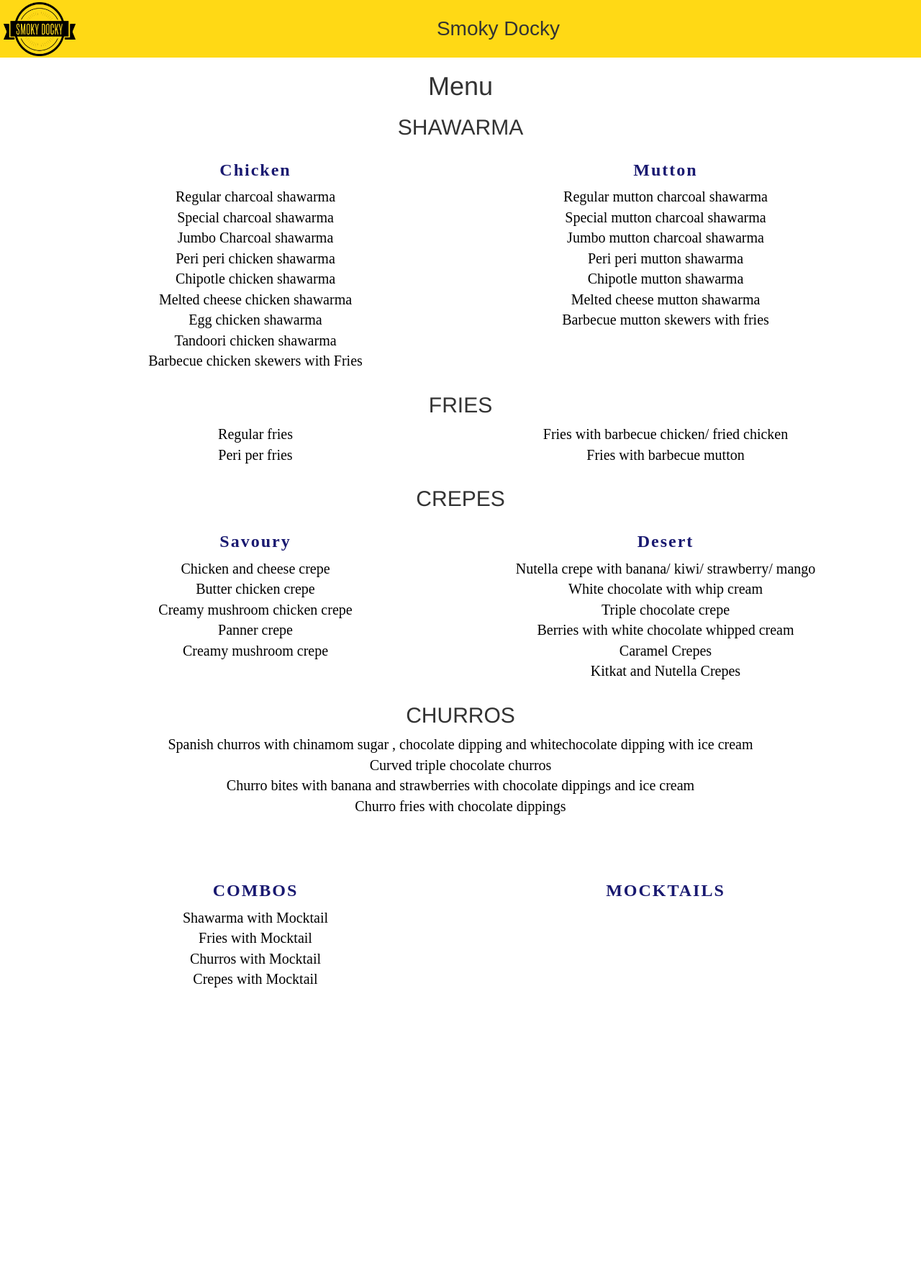
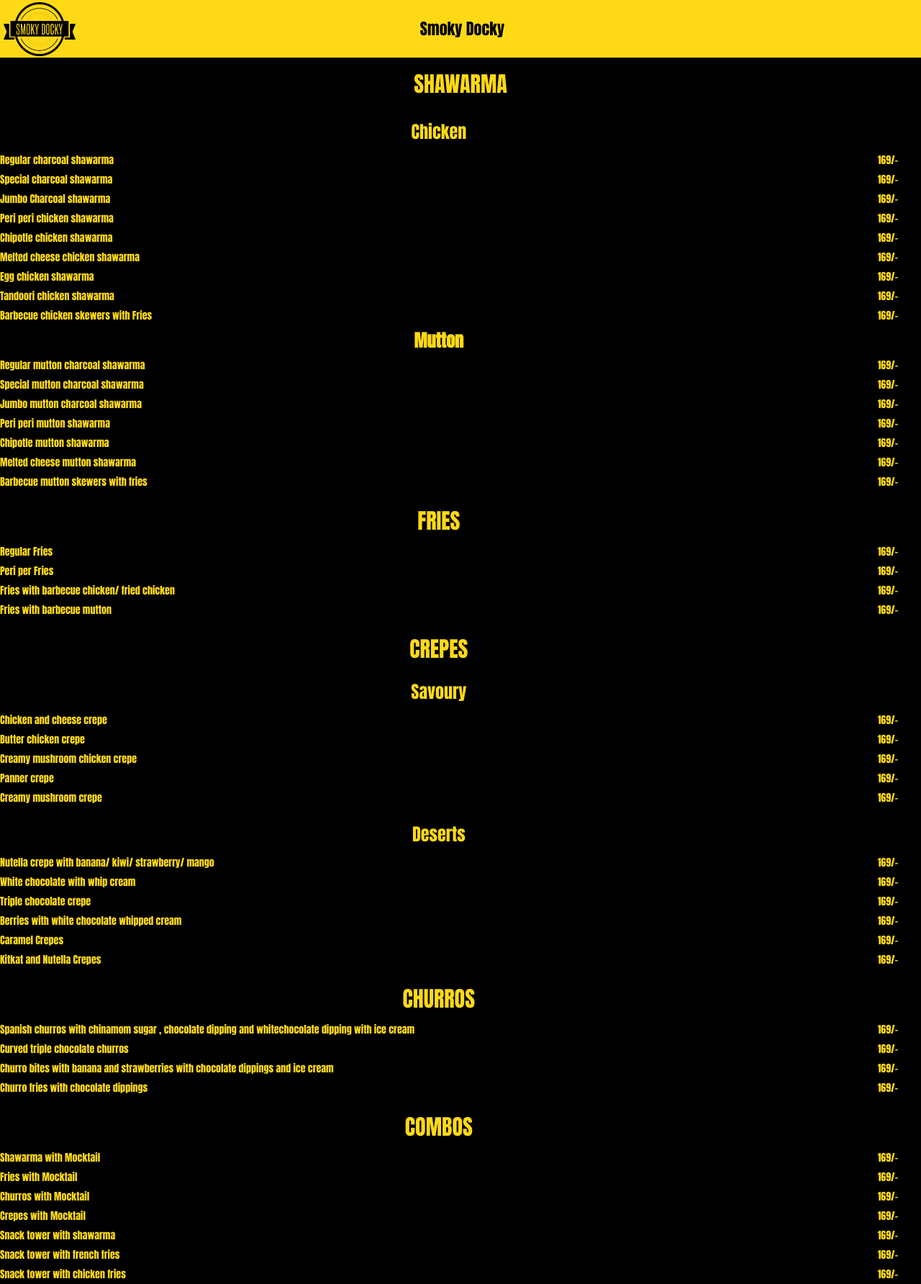
Before and after one commit to shanmukha0404/smokey, a plain HTML site: page menu.html in a window 1280 px wide. Shown: the top 1784 px of the page at 72% size. Before the commit the page ends 1385 px from the top, so only its background shows below. Drawn offline with nearby package versions, Linux system fonts and the light colour scheme.

Commit message:
Update menu.html

```diff
--- a/menu.html
+++ b/menu.html
@@ -1,11 +1,18 @@
 <!DOCTYPE html>
 <html lang="en">
+
 <head>
   <meta charset="UTF-8">
   <meta http-equiv="X-UA-Compatible" content="IE=edge">
   <meta name="viewport" content="width=device-width, initial-scale=1.0">
   <title>Document</title>
+
+  <meta charset="UTF-8">
+  <meta http-equiv="X-UA-Compatible" content="IE=edge">
+  <meta name="viewport" content="width=device-width, initial-scale=1.0">
+  <title>Document</title>
   <link rel="stylesheet" href="style.css">
+  <link rel="stylesheet" type="text/css" href="//fonts.googleapis.com/css?family=Anton" />
   <link rel="stylesheet" href="https://stackpath.bootstrapcdn.com/bootstrap/4.3.1/css/bootstrap.min.css"
     integrity="sha384-ggOyR0iXCbMQv3Xipma34MD+dH/1fQ784/j6cY/iJTQUOhcWr7x9JvoRxT2MZw1T" crossorigin="anonymous">
 
@@ -17,261 +24,302 @@
   <script src="https://maxcdn.bootstrapcdn.com/bootstrap/3.4.1/js/bootstrap.min.js"></script>
   <!-- Font-Awesome Link-->
   <link rel="stylesheet" href="https://cdnjs.cloudflare.com/ajax/libs/font-awesome/4.7.0/css/font-awesome.min.css">
+
   <style>
-    *{
-        box-sizing: border-box;
-    }
-    #brand{
-        font-family:freestyle script;
-        font-size: 60px;
-        font-weight: bolder;
-        color: orangered;
-        padding-left: 40px;
-        padding-bottom: 10px;
-    }
-    #nav li{
-        color: white;
-        font-size: 18px;
-        font-weight: 900;
-        font-family: Segoe print;
-        padding: 10px 0px;
-    }
-    .li:hover{
-        color: black;
-    }
-    /* #menuBanner p{
-        font-size: 50px;
-        color: yellow;
-        width: 50%;
-        background-color: rgb(0,0,0,0.5);
-        border-radius: 50px;
-        margin: 70px 0px 0px 0px;
-        font-family: vivaldi;
-        font-weight: bolder;
-        letter-spacing: 40px;
-    } */
-
-    #content h2{
-        color: orangered;
-        font-size: 24px;
-        font-weight: bolder;
-        font-family: bookman old style;
-        letter-spacing: 2px;
-    }
-    #content li{
-        color: black;
-        font-size: 20px;
-        font-family: goudy old style;
-        padding-right: 50px;
+    li {
       list-style: none;
     }
-    h3{
-        color: midnightblue;
-        font-size: 24px;
-        font-weight: bolder;
-        font-family: bookman old style;
-        letter-spacing: 2px;
-        padding: 0px 50px;
-        text-align: center;
-    }
-    #span{
-        color: orangered;
+
+    table {
+      border-collapse: separate;
+      border-spacing: 0 0.5em;
     }
 
-    #footer{
-        width: 99%;
-        background-color: black;
-        color: white;
-        padding: 0px 15px 0px 0px;
-        font-size: 20px;
-    }
-    #footer i{
-        margin-left: 30px;
-        padding-top: 15px;
-    }
-    #footer i:first-child{
-        padding-left: 10px;
-    }
-    #footer i:hover{
-        color: royalblue;
-        transition-duration: .5s;
-    }
-    #footer p{
-        padding: 15px 0px 0px 10px;
-        font-size: 14px;
-        font-family: goudy old style;
-        letter-spacing: 2px;
-    }
-    .footerP:hover{
-        color: green;
-        transition-duration: .5s;
-    }
-    #footer:hover{
-        border-top-left-radius: 40px;
-        border-top-right-radius:40px;
+    td {
+      margin-right: 1rem;
+      margin-left: 1rem;
     }
 
-    #copy{
-        width: 99%;
-        background-color: white;
-        color: black;
-        font-size: 14px;
-        font-family: goudy old style;
-        letter-spacing: 2px;
-        margin-bottom: 50px;
+    body {
+      font-family: 'Anton';
     }
   </style>
+
+
 </head>
-<body style="overflow-x: hidden;">
+
+<body style="background-color: black;color: #FFD915;">
   <div class="d-flex justify-content-between py-1 pl-2" style="background-color:#FFD915">
     <!-- smoky docky logo  -->
     <div><img src="logo2.png" alt="" class="logoHW"></div>
 
     <!-- heading smoky docky -->
     <div class="mt-auto mb-auto">
-        <span class="fontStyle"> Smoky Docky </span>
+      <span style="color: black;font-size: 22px; margin-left: -10rem;"> Smoky Docky </span>
     </div>
-
     <!-- menu button icon  -->
     <div class="mt-auto mb-auto">
     </div>
   </div>
 
-    <!-- menu text -->
-  <div class="row">
-    <div class="container-fluid" id="menuBanner">
-        <center><h1>Menu</h1></center>
-        <center><h2>SHAWARMA</h2></center>
-      </div>
-  </div>
-<!-- shawarma content -->
-<div class="container" id="content">
-  <div class="row" style="text-align: center;">
-    <div class="col">
-      <h3>Chicken</h3>
-      <ul class="ml-3">
-        <li>Regular charcoal shawarma</li>
-        <li>Special charcoal shawarma</li>
-        <li>Jumbo Charcoal shawarma</li>
-        <li>Peri peri chicken shawarma</li>
-        <li>Chipotle chicken shawarma</li>
-        <li>Melted cheese chicken shawarma </li>
-        <li>Egg chicken shawarma</li>
-        <li>Tandoori chicken shawarma</li>
-        <li>Barbecue chicken skewers with Fries</li>
-      </ul>
-    </div>
-    <div class="col">
-      <h3>Mutton</h3>
-      <ul class="ml-3">
-        <li> Regular mutton charcoal shawarma </li>
-        <li>Special mutton charcoal shawarma </li>
-        <li>Jumbo mutton charcoal shawarma </li>
-        <li>Peri peri mutton shawarma </li>
-        <li>Chipotle mutton shawarma </li>
-        <li>Melted cheese mutton shawarma</li>
-        <li>Barbecue mutton skewers with fries </li>
-      </ul>
-    </div>
-  </div>
-</div>
+  <!-- Shawarma list -->
+  <table style="width: 100%;color: #FFD915;border:none;">
+    <span class="d-flex justify-content-center"><h2>SHAWARMA</h2></span>
+    <th class="d-flex justify-content-center"><h3>Chicken</h3></th>
+    <tr>
+      <td>Regular charcoal shawarma</td>
+      <td>169/-</td>
+    </tr>
+    <tr>
+      <td>Special charcoal shawarma</td>
+      <td>169/-</td>
+    </tr>
+    <tr>
+      <td>Jumbo Charcoal shawarma</td>
+      <td>169/-</td>
+    </tr>
+    <tr>
+      <td>Peri peri chicken shawarma</td>
+      <td>169/-</td>
+    </tr>
+    <tr>
+      <td>Chipotle chicken shawarma</td>
+      <td>169/-</td>
+    </tr>
+    <tr>
+      <td>Melted cheese chicken shawarma</td>
+      <td>169/-</td>
+    </tr>
+    <tr>
+      <td>Egg chicken shawarma</td>
+      <td>169/-</td>
+    </tr>
+    <tr>
+      <td>Tandoori chicken shawarma</td>
+      <td>169/-</td>
+    </tr>
+    <tr>
+      <td>Barbecue chicken skewers with Fries</td>
+      <td>169/-</td>
+    </tr>
+    <!-- mutton shawarma -->
+    <th class="d-flex justify-content-center" style="font-size: x-large;">Mutton</th>
+    <tr>
+      <td>Regular mutton charcoal shawarma</td>
+      <td>169/-</td>
+    </tr>
+    <tr>
+      <td>Special mutton charcoal shawarma</td>
+      <td>169/-</td>
+    </tr>
+    <tr>
+      <td>Jumbo mutton charcoal shawarma </td>
+      <td>169/-</td>
+    </tr>
+    <tr>
+      <td>Peri peri mutton shawarma</td>
+      <td>169/-</td>
+    </tr>
+    <tr>
+      <td>Chipotle mutton shawarma</td>
+      <td>169/-</td>
+    </tr>
+    <tr>
+      <td>Melted cheese mutton shawarma</td>
+      <td>169/-</td>
+    </tr>
+    <tr>
+      <td>Barbecue mutton skewers with fries</td>
+      <td>169/-</td>
+    </tr>
 
-<div class="row">
-  <div class="container-fluid" id="menuBanner">
-    <center><h2>FRIES</h2></center>
-  </div>
-</div>
+    <!-- Fries -->
+    <th class="d-flex justify-content-center" style="font-size: x-large;"><h2>FRIES</h2></th>
+    <tr>
+      <td>Regular Fries</td>
+      <td>169/-</td>
+    </tr>
+    <tr>
+      <td>Peri per Fries</td>
+      <td>169/-</td>
+    </tr>
+    <tr>
+      <td>Fries with barbecue chicken/ fried chicken</td>
+      <td>169/-</td>
+    </tr>
+    <tr>
+      <td>Fries with barbecue mutton</td>
+      <td>169/-</td>
+    </tr>
 
-<div class="container" id="content">
-  <div class="row" style="text-align: center;">
-    <div class="col">
-      <ul class="ml-3">
-       <li>Regular fries</li>
-       <li>Peri per fries </li>
-      </ul>
-    </div>
-    <div class="col">
-      <ul class="ml-3">
-       <li>Fries with barbecue chicken/ fried chicken </li>
-       <li>Fries with barbecue mutton </li>
-      </ul>
-    </div>
-  </div>
-</div>
+    <!-- Crepes -->
+    <th class="d-flex justify-content-center"><h2>CREPES</h2></th>
+    <th class="d-flex justify-content-center"><h3>Savoury</h3></th>
+    <tr>
+      <td>Chicken and cheese crepe</td>
+      <td>169/-</td>
+    </tr>
+    <tr>
+      <td>Butter chicken crepe</td>
+      <td>169/-</td>
+    </tr>
+    <tr>
+      <td>Creamy mushroom chicken crepe</td>
+      <td>169/-</td>
+    </tr>
+    <tr>
+      <td>Panner crepe</td>
+      <td>169/-</td>
+    </tr>
+    <tr>
+      <td>Creamy mushroom crepe</td>
+      <td>169/-</td>
+    </tr>
+
+    <th class="d-flex justify-content-center"><h3>Deserts</h3></th>
+    <tr>
+      <td>Nutella crepe with banana/ kiwi/ strawberry/ mango</td>
+      <td>169/-</td>
+    </tr>
+    <tr>
+      <td>White chocolate with whip cream</td>
+      <td>169/-</td>
+    </tr>
+    <tr>
+      <td>Triple chocolate crepe</td>
+      <td>169/-</td>
+    </tr>
+    <tr>
+      <td>Berries with white chocolate whipped cream </td>
+      <td>169/-</td>
+    </tr>
+    <tr>
+      <td>Caramel Crepes</td>
+      <td>169/-</td>
+    </tr>
+    <tr>
+      <td>Kitkat and Nutella Crepes </td>
+      <td>169/-</td>
+    </tr>
+
+    <th class="d-flex justify-content-center"><h2>CHURROS</h2></th>
+    <tr>
+      <td>Spanish churros with chinamom sugar , chocolate dipping and whitechocolate dipping with ice cream</td>
+      <td>169/-</td>
+    </tr>
+    <tr>
+      <td>Curved triple chocolate churros</td>
+      <td>169/-</td>
+    </tr>
+    <tr>
+      <td>Churro bites with banana and strawberries with chocolate dippings and ice cream</td>
+      <td>169/-</td>
+    </tr>
+    <tr>
+      <td>Churro fries with chocolate dippings</td>
+      <td>169/-</td>
+    </tr>
+
+    <th class="d-flex justify-content-center"><h2>COMBOS</h2></th>
+    <tr>
+      <td>Shawarma with Mocktail</td>
+      <td>169/-</td>
+    </tr>
+    <tr>
+      <td>Fries with Mocktail</td>
+      <td>169/-</td>
+    </tr>
+    <tr>
+      <td>Churros with Mocktail</td>
+      <td>169/-</td>
+    </tr>
+    <tr>
+      <td>Crepes with Mocktail</td>
+      <td>169/-</td>
+    </tr>
+    <tr>
+      <td>Snack tower with shawarma</td>
+      <td>169/-</td>
+    </tr>
+    <tr>
+      <td>Snack tower with french fries</td>
+      <td>169/-</td>
+    </tr>
+    <tr>
+      <td>Snack tower with chicken fries</td>
+      <td>169/-</td>
+    </tr>
+
+    <th class="d-flex justify-content-center"><h2>MOCKTAILS</h2></th>
+    <tr>
+      <td>Virgin mojito</td>
+      <td>169/-</td>
+    </tr>
+    <tr>
+      <td>passion mocktail</td>
+      <td>169/-</td>
+    </tr>
+    <tr>
+      <td>Green pulse </td>
+      <td>169/-</td>
+    </tr>
+    <tr>
+      <td>Mixed Berries mocktail</td>
+      <td>169/-</td>
+    </tr>
+    <tr>
+      <td>Honey bunny</td>
+      <td>169/-</td>
+    </tr>
 
 
+    <th class="d-flex justify-content-center"><h2>MILK SHAKES</h2></th>
+    <tr>
+      <td>mixed berries </td>
+      <td>169/-</td>
+    </tr>
+    <tr>
+      <td>Ferrerocher milkshake</td>
+      <td>169/-</td>
+    </tr>
+    <tr>
+      <td>Fruity pebble milshake </td>
+      <td>169/-</td>
+    </tr>
+    <tr>
+      <td>Strawberry milkshake</td>
+      <td>169/-</td>
+    </tr>
 
-<div class="row">
-  <div class="container-fluid" id="menuBanner">
-    <center><h2>CREPES</h2></center>
-  </div>
-</div>
+    <th class="d-flex justify-content-center"><h2>EAZY BITES</h2></th>
+    <tr>
+      <td>Tender chicken </td>
+      <td>169/-</td>
+    </tr>
+    <tr>
+      <td>Jalapeño poppers</td>
+      <td>169/-</td>
+    </tr>
+    <tr>
+      <td>French fries </td>
+      <td>169/-</td>
+    </tr>
+    <tr>
+      <td>Chicken nuggets </td>
+      <td>169/-</td>
+    </tr>
+    <tr>
+      <td>Cheese fires</td>
+      <td>169/-</td>
+    </tr>
 
-<div class="container" id="content">
-  <div class="row" style="text-align: center;">
-    <div class="col">
-      <h3>Savoury</h3>
-      <ul class="ml-3">
-        <li>Chicken and cheese crepe</li>
-        <li>Butter chicken crepe </li>
-        <li>Creamy mushroom chicken crepe </li>
-        <li>Panner crepe</li>
-        <li>Creamy mushroom crepe </li>
-      </ul>
-    </div>
-    <div class="col">
-      <h3>Desert</h3>
-      <ul class="ml-3">
-        <li>Nutella crepe with banana/ kiwi/ strawberry/ mango </li>
-        <li> White chocolate with whip cream</li>
-        <li>Triple chocolate crepe </li>
-        <li>Berries with white chocolate whipped cream </li>
-        <li>Caramel Crepes </li>
-        <li>Kitkat and Nutella Crepes </li>
-      </ul>
-    </div>
-  </div>
-</div>
+    <th class="d-flex justify-content-center">Smoky Docky signature dessert</th>
+    <tr>
+      <td>Apricot Delight</td>
+      <td>169/-</td>
+    </tr>
 
-<div class="row">
-  <div class="container-fluid" id="menuBanner">
-    <center><h2>CHURROS</h2></center>
-  </div>
-</div>
+  </table>
+</body>
 
-<div class="container" id="content">
-  <div class="row" style="text-align: center;">
-    <div class="col">
-      <ul class="ml-3">
-       <li>Spanish churros with chinamom sugar , chocolate dipping and whitechocolate dipping with ice cream </li>
-       <li>Curved triple chocolate churros</li>
-       <li>Churro bites with banana and strawberries with chocolate dippings and ice cream </li>
-       <li>Churro fries with chocolate dippings</li>
-
-      </ul>
-    </div>
-  </div>
-</div>
-<br><br><br>
-
-<div class="container" id="content">
-  <div class="row" style="text-align: center;">
-    <div class="col">
-      <h3>COMBOS</h3>
-      <ul class="ml-3">
-        <li>Shawarma with Mocktail </li>
-        <li> Fries with Mocktail  </li>
-        <li>Churros with Mocktail </li>
-        <li> Crepes with  Mocktail</li>
-      </ul>
-    </div>
-    <div class="col">
-      <h3>MOCKTAILS</h3>
-      <ul class="ml-3">
-
-      </ul>
-    </div>
-  </div>
-</div>
-</body>
 </html>
```
Lines whose indentation alone changed are shown as unchanged.
